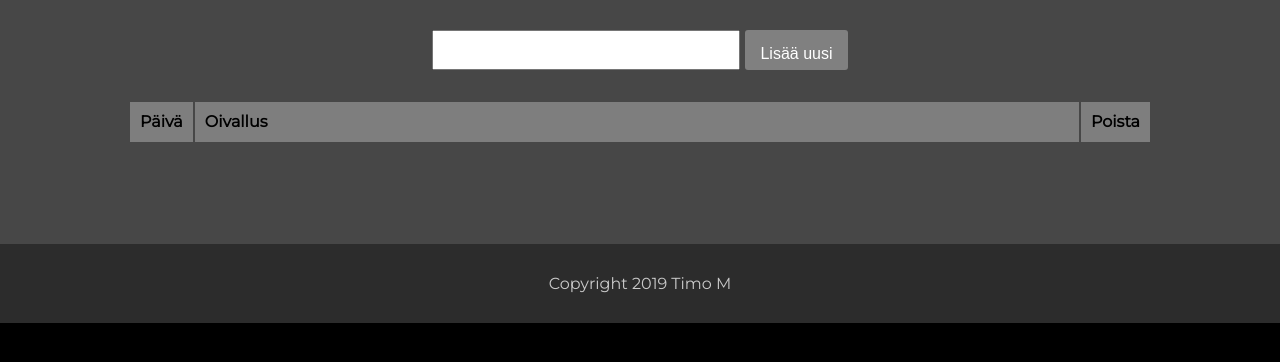
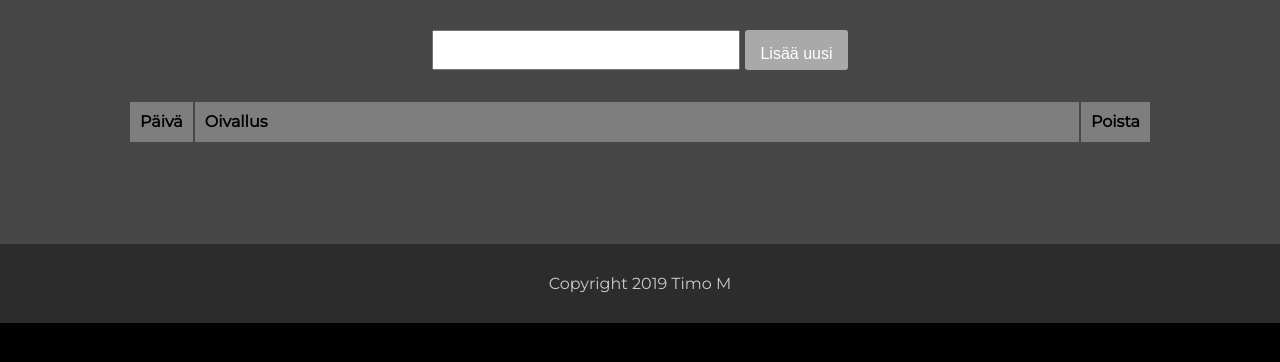
Before and after one commit to Timomam/Mita-opin-tanaan, a PHP site: page / in a window 1280 px wide, with the pointer over the restyled element. Shown: the part 122-484 px from the top of the page. Run offline with PHP 8.4, Linux system fonts and the light colour scheme; data that the repository does not hold is empty.

Commit message:
Update style.css

```diff
--- a/style.css
+++ b/style.css
@@ -46,6 +46,10 @@ form {
     display: inline-block;
     font-size: 16px;
     border-radius: 3px;
+}
+
+#button:hover {
+    background-color: darkgrey;
 }
 
 #table {
```
